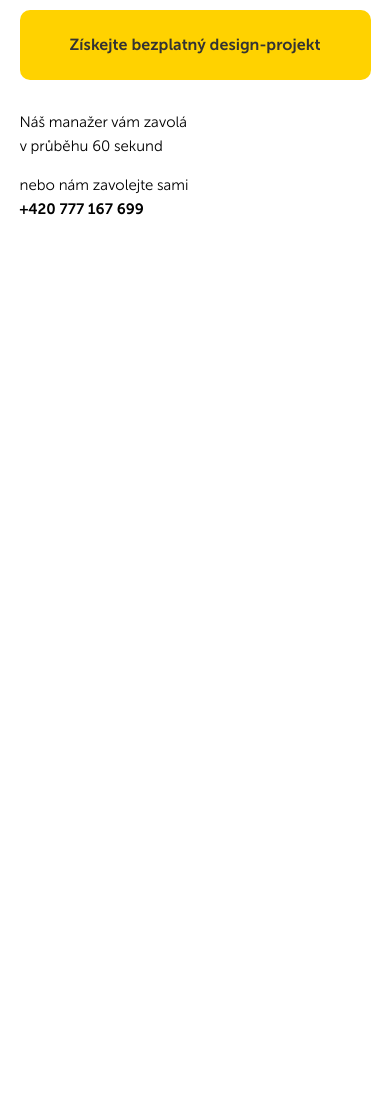
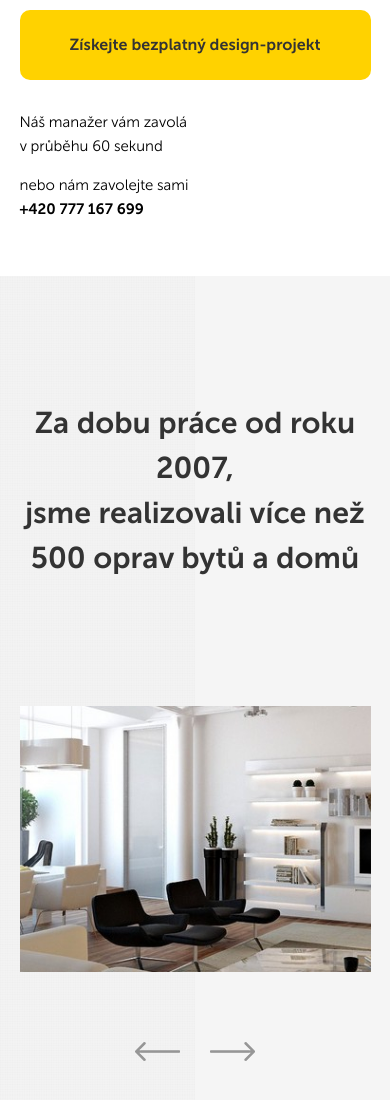
Before and after one commit to DSammyK/Skola-kodu, a plain HTML site: page HouseFix/src/index.html in a window 390 px wide. Shown: the part 1268-2368 px from the top of the page. Before the commit the page ends 1544 px from the top, so only its background shows below. Drawn offline with nearby package versions, Linux system fonts and the light colour scheme.

Commit message:
pridanie sekcie portfolio, urobenie slidera, responzivita na mobil

```diff
--- /dev/null
+++ b/HouseFix/src/CSS/slick.css
@@ -0,0 +1,119 @@
+/* Slider */
+.slick-slider
+{
+    position: relative;
+
+    display: block;
+    box-sizing: border-box;
+
+    -webkit-user-select: none;
+       -moz-user-select: none;
+        -ms-user-select: none;
+            user-select: none;
+
+    -webkit-touch-callout: none;
+    -khtml-user-select: none;
+    -ms-touch-action: pan-y;
+        touch-action: pan-y;
+    -webkit-tap-highlight-color: transparent;
+}
+
+.slick-list
+{
+    position: relative;
+
+    display: block;
+    overflow: hidden;
+
+    margin: 0;
+    padding: 0;
+}
+.slick-list:focus
+{
+    outline: none;
+}
+.slick-list.dragging
+{
+    cursor: pointer;
+    cursor: hand;
+}
+
+.slick-slider .slick-track,
+.slick-slider .slick-list
+{
+    -webkit-transform: translate3d(0, 0, 0);
+       -moz-transform: translate3d(0, 0, 0);
+        -ms-transform: translate3d(0, 0, 0);
+         -o-transform: translate3d(0, 0, 0);
+            transform: translate3d(0, 0, 0);
+}
+
+.slick-track
+{
+    position: relative;
+    top: 0;
+    left: 0;
+
+    display: block;
+    margin-left: auto;
+    margin-right: auto;
+}
+.slick-track:before,
+.slick-track:after
+{
+    display: table;
+
+    content: '';
+}
+.slick-track:after
+{
+    clear: both;
+}
+.slick-loading .slick-track
+{
+    visibility: hidden;
+}
+
+.slick-slide
+{
+    display: none;
+    float: left;
+
+    height: 100%;
+    min-height: 1px;
+}
+[dir='rtl'] .slick-slide
+{
+    float: right;
+}
+.slick-slide img
+{
+    display: block;
+}
+.slick-slide.slick-loading img
+{
+    display: none;
+}
+.slick-slide.dragging img
+{
+    pointer-events: none;
+}
+.slick-initialized .slick-slide
+{
+    display: block;
+}
+.slick-loading .slick-slide
+{
+    visibility: hidden;
+}
+.slick-vertical .slick-slide
+{
+    display: block;
+
+    height: auto;
+
+    border: 1px solid transparent;
+}
+.slick-arrow.slick-hidden {
+    display: none;
+}
--- a/HouseFix/src/Sass/style.sass
+++ b/HouseFix/src/Sass/style.sass
@@ -33,6 +33,13 @@ img
     border-radius: 10px
     font-size: 15px
     padding: 20px 25px
+
+.section-title
+    font-size: 30px
+    +bold
+    text-align: center
+    line-height: 45px
+
 
 .header
     padding: 20px 0
@@ -214,6 +221,28 @@ img
             display: inline-block
             +bold
 
+
+.portfolio
+    padding: 100px 0
+    background: $grey url("../img/portfolio-bg.png") left repeat-y
+    background-size: 50%
+    &__title
+        padding-bottom: 100px
+        color: $accent
+    &__arrows
+        max-width: 120px
+        display: flex
+        justify-content: space-between
+        margin: auto
+        margin-top: 70px
+
+.arrows__left, .arrows__right
+    cursor: pointer
+
+.slider
+    &__image
+        margin: auto
+
 .modal
     position: fixed
     left: 0
--- a/HouseFix/src/index.html
+++ b/HouseFix/src/index.html
@@ -6,6 +6,8 @@
     <meta name="viewport" content="width=device-width, initial-scale=1.0">
     <title>HouseFix</title>
     <link rel="stylesheet" href="CSS/normalize.css">
+    <link rel="stylesheet" href="css/slick-theme.css">
+    <link rel="stylesheet" href="CSS/slick.css">
     <link rel="stylesheet" href="CSS/style.css">
 </head>
 <body>
@@ -88,6 +90,33 @@
                 </div>
             </div>
         </section>
+
+        <section class="portfolio">
+            <div class="container">
+                <h2 class="section-title portfolio__title">
+                    Za dobu práce od roku 2007, <br>jsme realizovali více než 500 oprav bytů a domů</h2>
+
+                <div class="slider">
+                    <div class="slider__item"><img class="slider__image" src="img/portfolio1.jpg" alt="Obrazok 1"></div>
+                    <div class="slider__item"><img class="slider__image" src="img/portfolio2.jpg" alt="Obrazok 2"></div>
+                    <div class="slider__item"><img class="slider__image" src="img/portfolio3.jpg" alt="Obrazok 3"></div>
+                    <div class="slider__item"><img class="slider__image" src="img/portfolio1.jpg" alt="Obrazok 1"></div>
+                    <div class="slider__item"><img class="slider__image" src="img/portfolio2.jpg" alt="Obrazok 2"></div>
+                    <div class="slider__item"><img class="slider__image" src="img/portfolio3.jpg" alt="Obrazok 3"></div>
+                </div>
+
+                <div class="arrows portfolio__arrows">
+                    <div class="arrows__left">
+                        <img src="img/arrow-left.png" alt="šípka doľava">
+                    </div>
+                    <div class="arrows__right">
+                        <img src="img/arrow-right.png" alt="šípka doprava">
+                    </div>
+                </div>
+
+            </div>
+        </section>
+
     </main>
 
     <div class="modal" id="modal">
@@ -99,6 +128,7 @@
 
     <script src="https://code.jquery.com/jquery-3.6.0.min.js"></script>
     <script src="js/jquery-3.6.0.min.js"></script>
+    <script src="js/slick.min.js"></script>
     <script src="js/main.js"></script>
 </body>
 </html>
--- a/HouseFix/src/js/main.js
+++ b/HouseFix/src/js/main.js
@@ -24,4 +24,26 @@ $(document).ready(function(){
     close.on("click", function(){
         modal.removeClass("modal_active");
     });
+
+
+    $(".slider").slick({
+        slidesToShow: 3,
+        prevArrow: $(".arrows__left"),
+        nextArrow: $(".arrows__right"),
+        responsive: [
+            {
+              breakpoint: 1200,
+              settings: {
+                slidesToShow: 2,
+              }
+            },
+            {
+              breakpoint: 768,
+              settings: {
+                slidesToShow: 1,
+              }
+            }
+        ]
+    });
+
 });
```
Also changed, not shown: HouseFix/src/CSS/slick-theme.css (added), HouseFix/src/CSS/style.css, HouseFix/src/img/arrow-left.png (added), HouseFix/src/img/arrow-right.png (added), HouseFix/src/img/portfolio-bg.png (added), HouseFix/src/img/portfolio1.jpg (added), HouseFix/src/img/portfolio2.jpg (added), HouseFix/src/img/portfolio3.jpg (added), HouseFix/src/js/slick.min.js (added), 1 other file.
